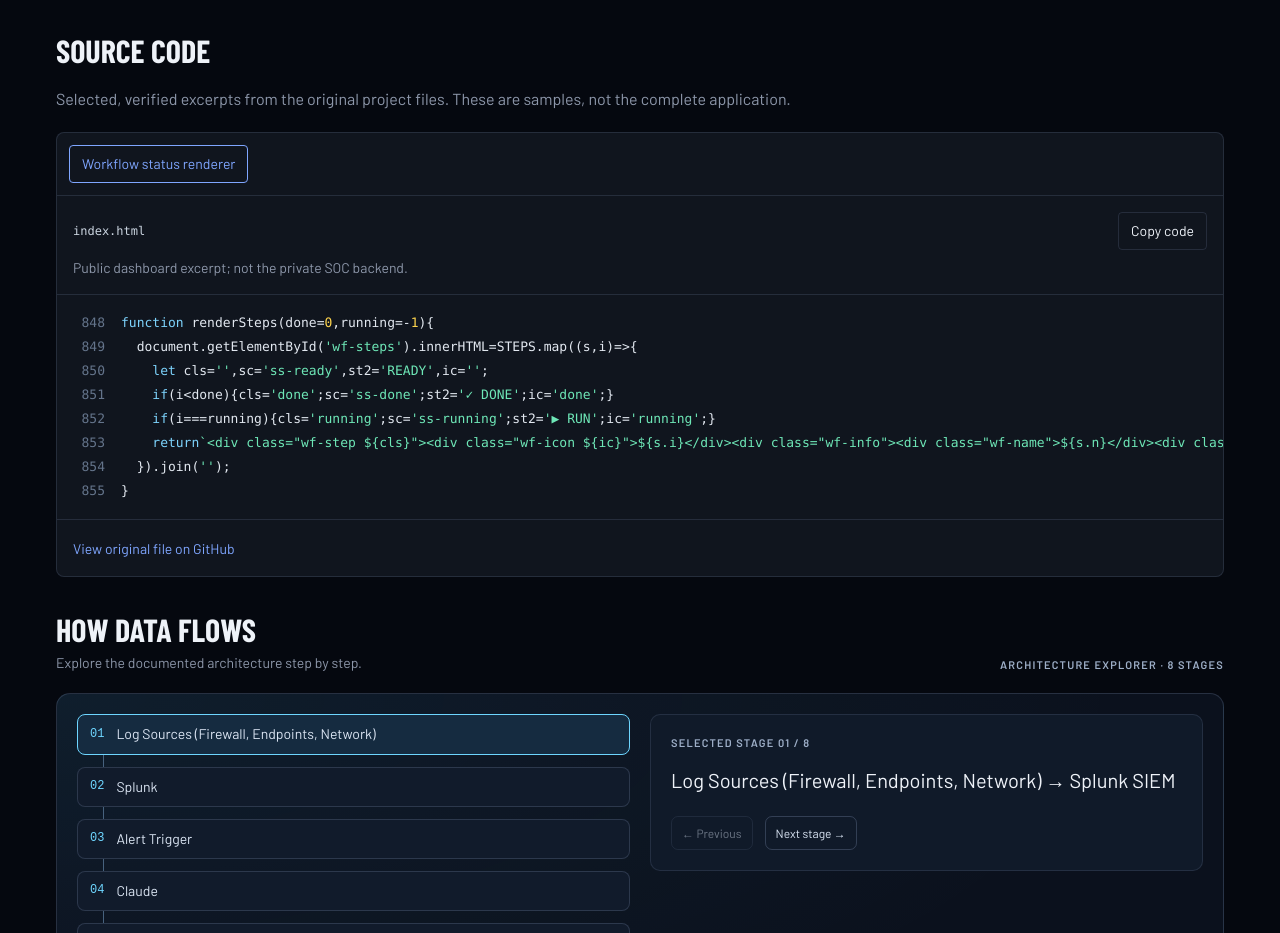
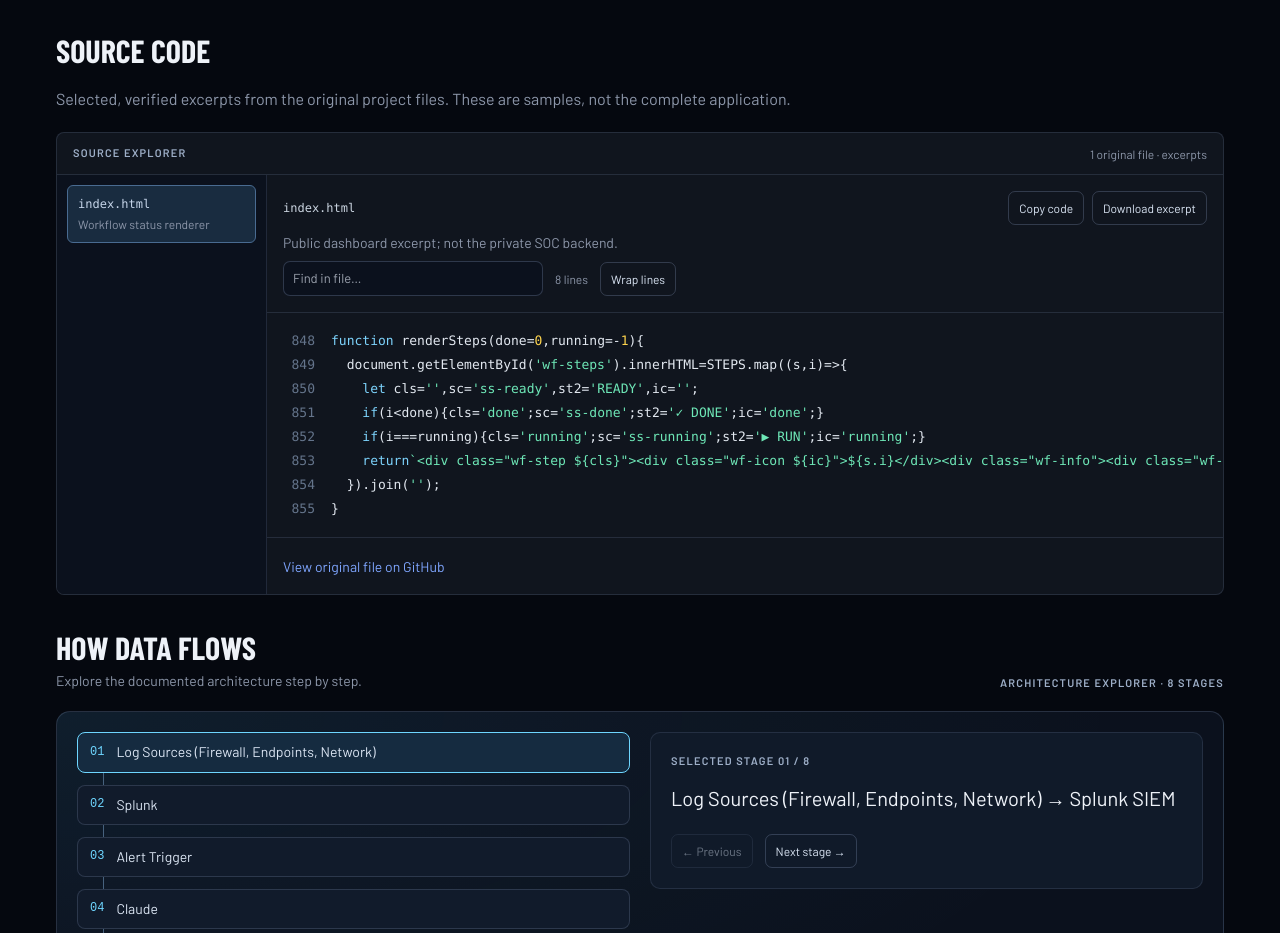
Before and after one commit to kamara1994/portfolio, a Next.js app: page /projects/blue-soc-p8 in a window 1280 px wide. Shown: the part 1386-2319 px from the top of the page. Built offline with nearby package versions, Linux system fonts and the light colour scheme.

Commit message:
Upgrade source explorer with file search and excerpt download

```diff
--- a/components/ProjectSource.tsx
+++ b/components/ProjectSource.tsx
@@ -20,7 +20,18 @@ export default function ProjectSource({ project }: { project: Project }) {
   const available = catalog[project.id] ?? []
   const [index, setIndex] = useState(0)
   const [copyStatus, setCopyStatus] = useState('')
+  const [query, setQuery] = useState('')
+  const [wrap, setWrap] = useState(false)
   const selected = available[index]
+  const lines = selected?.code.split('\n') ?? []
+  const matches = query.trim() ? lines.filter(line => line.toLowerCase().includes(query.trim().toLowerCase())).length : 0
+  function downloadCode() {
+    if (!selected) return
+    const url = URL.createObjectURL(new Blob([selected.code + '\n'], {type:'text/plain;charset=utf-8'}))
+    const link = document.createElement('a')
+    link.href = url; link.download = (selected.path.split('/').pop() || 'source') + '.excerpt.txt'; link.click()
+    window.setTimeout(() => URL.revokeObjectURL(url), 1000)
+  }
   async function copyCode() {
     if (!selected) return
     try {
@@ -38,23 +49,29 @@ export default function ProjectSource({ project }: { project: Project }) {
       </p>
       {selected && (
         <div className="min-w-0 overflow-hidden rounded-lg border border-line bg-[#10151e]">
-          <div className="flex flex-wrap gap-2 border-b border-line p-3" aria-label="Choose source file">
+          <div className="pe-code-header"><span className="pe-eyebrow">Source explorer</span><span className="text-xs text-smoke">{available.length} original {available.length===1?'file':'files'} · excerpts</span></div>
+          <div className="pe-code-grid">
+          <div className="pe-file-list" aria-label="Choose source file">
             {available.map((sample, i) => (
-              <button key={sample.source} type="button" aria-pressed={i === index} onClick={() => { setIndex(i); setCopyStatus('') }} className={`rounded border px-3 py-2 text-sm ${i === index ? 'border-signal text-signal' : 'border-line text-smoke hover:text-snow'}`}>{sample.title}</button>
+              <button key={sample.source} type="button" aria-pressed={i === index} onClick={() => { setIndex(i); setCopyStatus(''); setQuery('') }} className="pe-code-file" title={sample.path}><span className="block font-mono text-xs break-all">{sample.path.split('/').pop()}</span><span className="mt-1 block text-xs text-smoke">{sample.title}</span></button>
             ))}
           </div>
+          <div className="min-w-0">
           <div className="space-y-2 border-b border-line p-4">
             <div className="flex flex-wrap items-center justify-between gap-3">
               <span className="break-all font-mono text-xs text-slate-300">{selected.path}</span>
-              <button type="button" className="rounded border border-line px-3 py-2 text-sm text-snow hover:text-signal" onClick={copyCode}>Copy code</button>
+              <div className="flex flex-wrap gap-2"><button type="button" className="pe-small-button" onClick={copyCode}>Copy code</button><button type="button" className="pe-small-button" onClick={downloadCode}>Download excerpt</button></div>
             </div>
             <p className="text-sm text-smoke">{selected.description}</p>
             {selected.license && <p className="text-xs text-slate-400">{selected.license}</p>}
             <span aria-live="polite" className="text-sm text-signal">{copyStatus}</span>
+            <div className="flex flex-wrap items-center gap-3"><input type="search" aria-label="Find text in source" placeholder="Find in file…" value={query} onChange={e=>setQuery(e.target.value)} className="pe-code-search"/><span aria-live="polite" className="text-xs text-smoke">{query.trim()?matches+' matching lines':lines.length+' lines'}</span><button type="button" aria-pressed={wrap} className="pe-small-button" onClick={()=>setWrap(!wrap)}>Wrap lines</button></div>
           </div>
-          <pre tabIndex={0} aria-label={selected.title + ' source code'} className="max-h-[440px] overflow-auto p-4 text-[13px] leading-6 text-slate-200"><code className="block w-max min-w-full">{selected.code.split('\n').map((line, i) => <span key={i} className="block"><span aria-hidden="true" className="mr-4 inline-block w-8 select-none text-right text-slate-500">{selected.start + i}</span><Highlight line={line} />{'\n'}</span>)}</code></pre>
+          <pre tabIndex={0} aria-label={selected.title + ' source code'} className="max-h-[440px] overflow-auto p-4 text-[13px] leading-6 text-slate-200"><code className={wrap?'block whitespace-pre-wrap break-words':'block w-max min-w-full'}>{lines.map((line, i) => <span key={i} className={query.trim()&&line.toLowerCase().includes(query.trim().toLowerCase())?'block bg-[#254764]':'block'}><span aria-hidden="true" className="mr-4 inline-block w-8 select-none text-right text-slate-500">{selected.start + i}</span><Highlight line={line} />{'\n'}</span>)}</code></pre>
           <div className="border-t border-line p-4">
             <a href={selected.source} target="_blank" rel="noopener noreferrer" className="text-sm text-signal hover:underline">View original file on GitHub</a>
+          </div>
+          </div>
           </div>
         </div>
       )}
```
